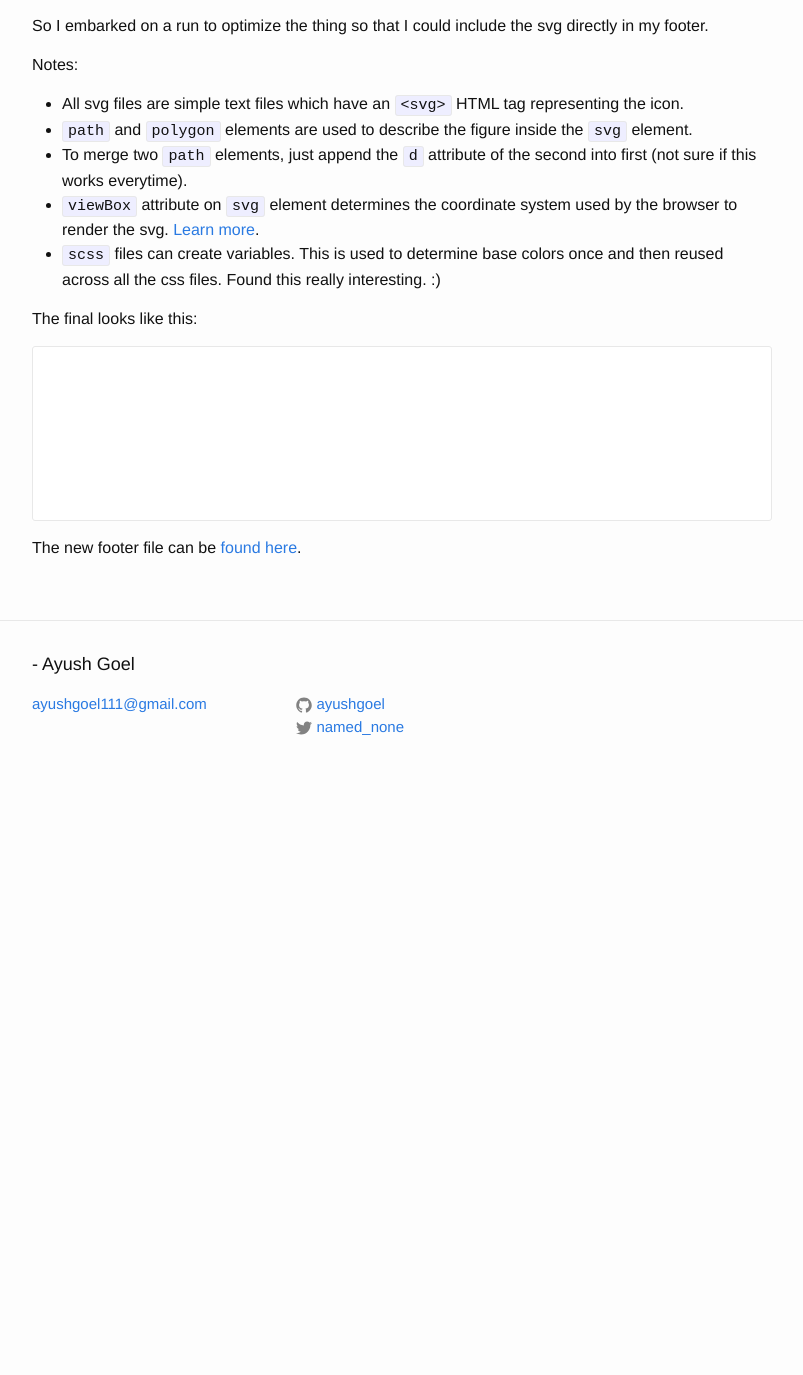
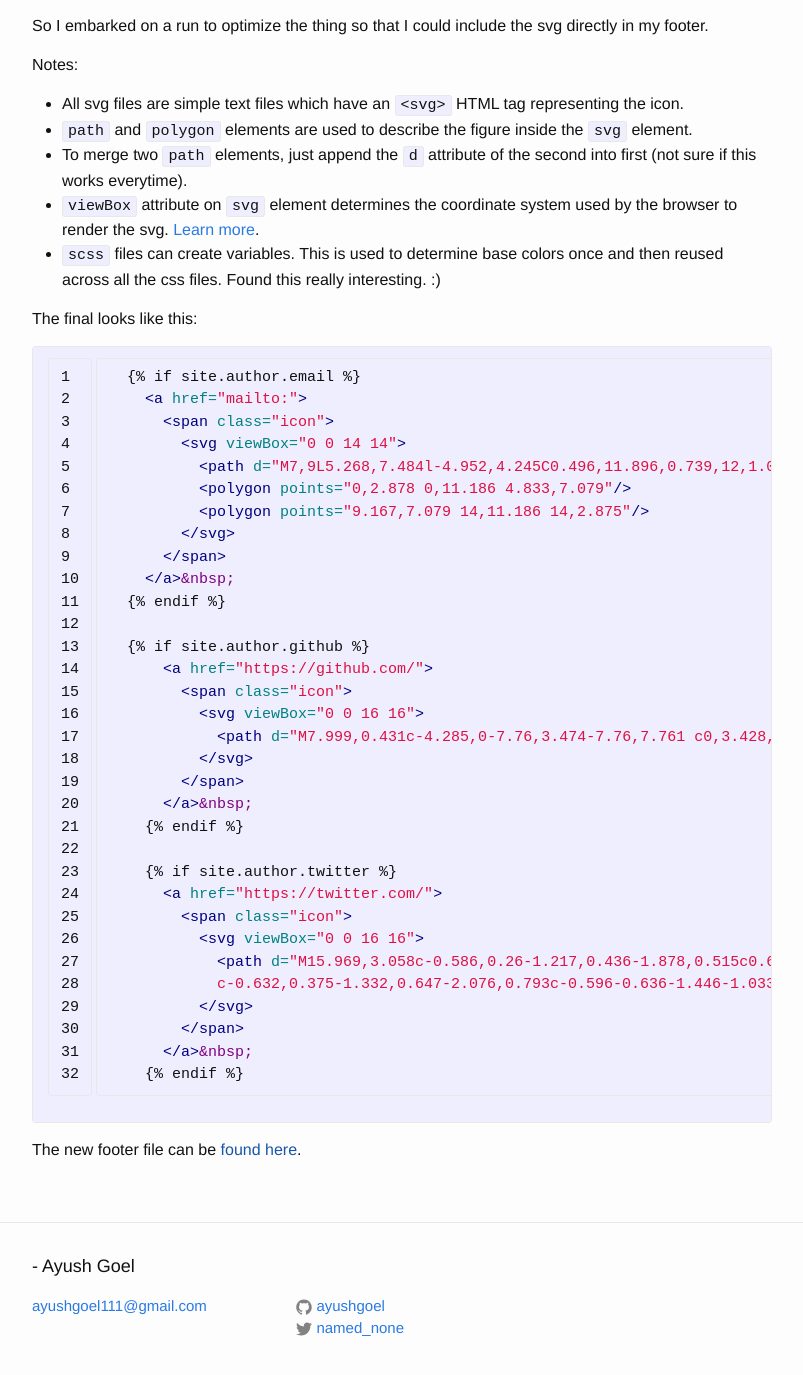
Before and after one commit to ayushgoel/ayushgoel.github.io, a Jekyll site: the page built from _posts/2015-07-09-creating-footer-for-jekyll.md, in a window 1280 px wide and 1400 px high, scrolled down 438 px. Shown: the top 1375 px of the window, without its empty margins (238-1041 px from the left). Built offline with Jekyll 4.4.1, drawn with Linux system fonts in a browser that asks for light colours; before the commit the page ends 1236 px from its top, so only the background shows below that.

Commit message:
Escape liquid template code from post code

````diff
--- a/_posts/2015-07-09-creating-footer-for-jekyll.md
+++ b/_posts/2015-07-09-creating-footer-for-jekyll.md
@@ -15,6 +15,7 @@ So I had to research the internet to get the desired icon. I found [this](http:/
 So I embarked on a run to optimize the thing so that I could include the svg directly in my footer.
 
 Notes:
+
 * All svg files are simple text files which have an `<svg>` HTML tag representing the icon.
 * `path` and `polygon` elements are used to describe the figure inside the `svg` element.
 * To merge two `path` elements, just append the `d` attribute of the second into first (not sure if this works everytime).
@@ -23,41 +24,41 @@ Notes:
 
 The final looks like this:
 
-```html
+{% highlight html linenos %}
 
-{% if site.author.email %}
-  <a href="mailto:{{ site.author.email }}">
-    <span class="icon">
-      <svg viewBox="0 0 14 14">
-        <path d="M7,9L5.268,7.484l-4.952,4.245C0.496,11.896,0.739,12,1.007,12h11.986 c0.267,0,0.509-0.104,0.688-0.271L8.732,7.484L7,9z M13.684,2.271C13.504,2.103,13.262,2,12.993,2H1.007C0.74,2,0.498,2.104,0.318,2.273L7,8 L13.684,2.271z"/>
-        <polygon points="0,2.878 0,11.186 4.833,7.079"/>
-        <polygon points="9.167,7.079 14,11.186 14,2.875"/>
-      </svg>
-    </span>
-  </a>&nbsp;
-{% endif %}
+  {{ "{% if site.author.email "}}%}
+    <a href="mailto:{{ site.author.email }}">
+      <span class="icon">
+        <svg viewBox="0 0 14 14">
+          <path d="M7,9L5.268,7.484l-4.952,4.245C0.496,11.896,0.739,12,1.007,12h11.986 c0.267,0,0.509-0.104,0.688-0.271L8.732,7.484L7,9z M13.684,2.271C13.504,2.103,13.262,2,12.993,2H1.007C0.74,2,0.498,2.104,0.318,2.273L7,8 L13.684,2.271z"/>
+          <polygon points="0,2.878 0,11.186 4.833,7.079"/>
+          <polygon points="9.167,7.079 14,11.186 14,2.875"/>
+        </svg>
+      </span>
+    </a>&nbsp;
+  {{ "{% endif "}}%}
 
-{% if site.author.github %}
-  <a href="https://github.com/{{ site.author.github }}">
-    <span class="icon">
-      <svg viewBox="0 0 16 16">
-        <path d="M7.999,0.431c-4.285,0-7.76,3.474-7.76,7.761 c0,3.428,2.223,6.337,5.307,7.363c0.388,0.071,0.53-0.168,0.53-0.374c0-0.184-0.007-0.672-0.01-1.32 c-2.159,0.469-2.614-1.04-2.614-1.04c-0.353-0.896-0.862-1.135-0.862-1.135c-0.705-0.481,0.053-0.472,0.053-0.472 c0.779,0.055,1.189,0.8,1.189,0.8c0.692,1.186,1.816,0.843,2.258,0.645c0.071-0.502,0.271-0.843,0.493-1.037 C4.86,11.425,3.049,10.76,3.049,7.786c0-0.847,0.302-1.54,0.799-2.082C3.768,5.507,3.501,4.718,3.924,3.65 c0,0,0.652-0.209,2.134,0.796C6.677,4.273,7.34,4.187,8,4.184c0.659,0.003,1.323,0.089,1.943,0.261 c1.482-1.004,2.132-0.796,2.132-0.796c0.423,1.068,0.157,1.857,0.077,2.054c0.497,0.542,0.798,1.235,0.798,2.082 c0,2.981-1.814,3.637-3.543,3.829c0.279,0.24,0.527,0.713,0.527,1.437c0,1.037-0.01,1.874-0.01,2.129 c0,0.208,0.14,0.449,0.534,0.373c3.081-1.028,5.302-3.935,5.302-7.362C15.76,3.906,12.285,0.431,7.999,0.431z"/>
-      </svg>
-    </span>
-  </a>&nbsp;
-{% endif %}
+  {{ "{% if site.author.github "}}%}
+      <a href="https://github.com/{{ site.author.github }}">
+        <span class="icon">
+          <svg viewBox="0 0 16 16">
+            <path d="M7.999,0.431c-4.285,0-7.76,3.474-7.76,7.761 c0,3.428,2.223,6.337,5.307,7.363c0.388,0.071,0.53-0.168,0.53-0.374c0-0.184-0.007-0.672-0.01-1.32 c-2.159,0.469-2.614-1.04-2.614-1.04c-0.353-0.896-0.862-1.135-0.862-1.135c-0.705-0.481,0.053-0.472,0.053-0.472 c0.779,0.055,1.189,0.8,1.189,0.8c0.692,1.186,1.816,0.843,2.258,0.645c0.071-0.502,0.271-0.843,0.493-1.037 C4.86,11.425,3.049,10.76,3.049,7.786c0-0.847,0.302-1.54,0.799-2.082C3.768,5.507,3.501,4.718,3.924,3.65 c0,0,0.652-0.209,2.134,0.796C6.677,4.273,7.34,4.187,8,4.184c0.659,0.003,1.323,0.089,1.943,0.261 c1.482-1.004,2.132-0.796,2.132-0.796c0.423,1.068,0.157,1.857,0.077,2.054c0.497,0.542,0.798,1.235,0.798,2.082 c0,2.981-1.814,3.637-3.543,3.829c0.279,0.24,0.527,0.713,0.527,1.437c0,1.037-0.01,1.874-0.01,2.129 c0,0.208,0.14,0.449,0.534,0.373c3.081-1.028,5.302-3.935,5.302-7.362C15.76,3.906,12.285,0.431,7.999,0.431z"/>
+          </svg>
+        </span>
+      </a>&nbsp;
+    {{ "{% endif "}}%}
 
-{% if site.author.twitter %}
-  <a href="https://twitter.com/{{ site.author.twitter }}">
-    <span class="icon">
-      <svg viewBox="0 0 16 16">
-        <path d="M15.969,3.058c-0.586,0.26-1.217,0.436-1.878,0.515c0.675-0.405,1.194-1.045,1.438-1.809
-        c-0.632,0.375-1.332,0.647-2.076,0.793c-0.596-0.636-1.446-1.033-2.387-1.033c-1.806,0-3.27,1.464-3.27,3.27 c0,0.256,0.029,0.506,0.085,0.745C5.163,5.404,2.753,4.102,1.14,2.124C0.859,2.607,0.698,3.168,0.698,3.767 c0,1.134,0.577,2.135,1.455,2.722C1.616,6.472,1.112,6.325,0.671,6.08c0,0.014,0,0.027,0,0.041c0,1.584,1.127,2.906,2.623,3.206 C3.02,9.402,2.731,9.442,2.433,9.442c-0.211,0-0.416-0.021-0.615-0.059c0.416,1.299,1.624,2.245,3.055,2.271 c-1.119,0.877-2.529,1.4-4.061,1.4c-0.264,0-0.524-0.015-0.78-0.046c1.447,0.928,3.166,1.469,5.013,1.469 c6.015,0,9.304-4.983,9.304-9.304c0-0.142-0.003-0.283-0.009-0.423C14.976,4.29,15.531,3.714,15.969,3.058z"/>
-      </svg>
-    </span>
-  </a>&nbsp;
-{% endif %}
+    {{ "{% if site.author.twitter "}}%}
+      <a href="https://twitter.com/{{ site.author.twitter }}">
+        <span class="icon">
+          <svg viewBox="0 0 16 16">
+            <path d="M15.969,3.058c-0.586,0.26-1.217,0.436-1.878,0.515c0.675-0.405,1.194-1.045,1.438-1.809
+            c-0.632,0.375-1.332,0.647-2.076,0.793c-0.596-0.636-1.446-1.033-2.387-1.033c-1.806,0-3.27,1.464-3.27,3.27 c0,0.256,0.029,0.506,0.085,0.745C5.163,5.404,2.753,4.102,1.14,2.124C0.859,2.607,0.698,3.168,0.698,3.767 c0,1.134,0.577,2.135,1.455,2.722C1.616,6.472,1.112,6.325,0.671,6.08c0,0.014,0,0.027,0,0.041c0,1.584,1.127,2.906,2.623,3.206 C3.02,9.402,2.731,9.442,2.433,9.442c-0.211,0-0.416-0.021-0.615-0.059c0.416,1.299,1.624,2.245,3.055,2.271 c-1.119,0.877-2.529,1.4-4.061,1.4c-0.264,0-0.524-0.015-0.78-0.046c1.447,0.928,3.166,1.469,5.013,1.469 c6.015,0,9.304-4.983,9.304-9.304c0-0.142-0.003-0.283-0.009-0.423C14.976,4.29,15.531,3.714,15.969,3.058z"/>
+          </svg>
+        </span>
+      </a>&nbsp;
+    {{ "{% endif "}}%}
 
-```
+{% endhighlight %}
 
-The new footer file can be [found here](_includes/footer.html).
+The new footer file can be [found here]({{_includes/footer.html | prepend:site.baseurl}}).
````
